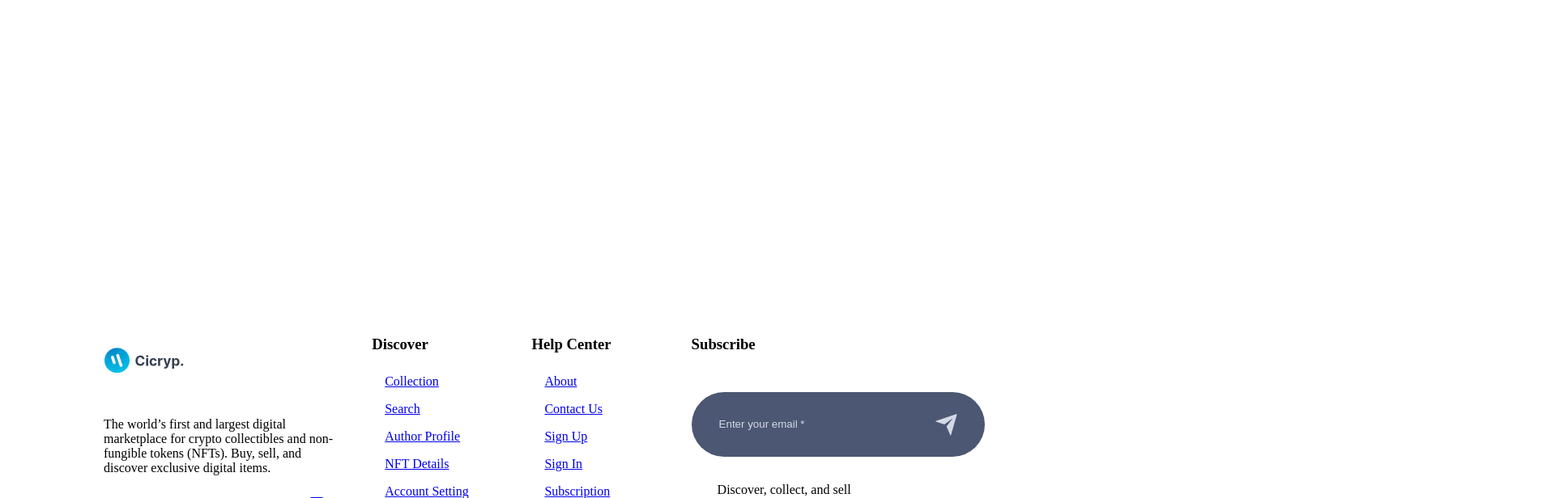
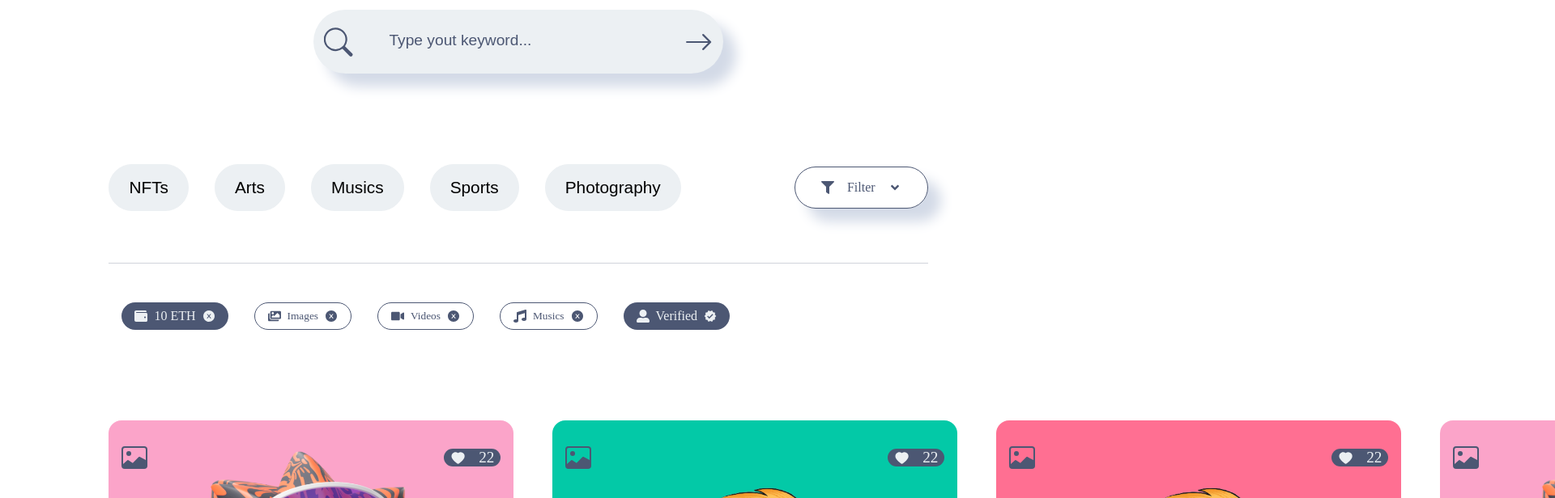
Before and after one commit to Hadhemi33/Template-NFTMarketplacearket, a Next.js app: page /searchPage in a window 1280 px wide. Before the commit this address had no page. Shown: the part 580-1196 px from the top of the page at 81% size, 1920 px wide, since content can reach past the window. Built offline with nearby package versions, Linux system fonts and the light colour scheme.

Commit message:
searchPage

```diff
--- /dev/null
+++ b/SearchPage/SearchBar/SearchBar.jsx
@@ -0,0 +1,18 @@
+import React from "react";
+import { BsSearch, BsArrowRight } from "react-icons/bs";
+
+//INTERNAL IMPORT
+import Style from "./SearchBar.module.css";
+const SearchBar = () => {
+  return (
+    <div className={Style.SearchBar}>
+      <div className={Style.SearchBar_box}>
+        <BsSearch className={Style.SearchBar_box_icon} />
+        <input type="text" placeholder="Type yout keyword..." />
+        <BsArrowRight className={Style.SearchBar_box_icon} />
+      </div>
+    </div>
+  );
+};
+
+export default SearchBar;
--- /dev/null
+++ b/SearchPage/SearchBar/SearchBar.module.css
@@ -0,0 +1,47 @@
+
+
+.SearchBar{
+    width: 100%;
+}
+
+.SearchBar_box{
+    width: 40%;
+    margin:  0 auto;
+    background-color: var(--main-bg-color);
+    color: var(--main-bg-color);
+    display: flex;
+    border-radius: 5rem;
+    align-items: center;
+    margin-top: 8rem;
+    margin-bottom: 3rem;
+    box-shadow: var(--box-shadow);
+}
+
+.SearchBar_box_icon{
+    font-size: 3rem;
+    padding: .5rem .8rem;
+    cursor: pointer;
+    color: var(--icons-color)
+}
+
+.SearchBar_box input{
+    width: 85%;
+    border: 0;
+    outline: 0;
+    padding: 2rem;
+    background-color: var(--main-bg-color);
+
+}
+
+.SearchBar_box input::placeholder{
+    color: var(--icons-color);
+    font-size: 1.2rem;
+}
+
+@media screen and (max-width: 35em) {
+    .SearchBar_box{
+        width: 90%;
+        margin-top: 2rem;
+        margin-bottom: 1rem;
+    }
+}
--- /dev/null
+++ b/SearchPage/searchBarIndex.js
@@ -0,0 +1,3 @@
+import SearchBar from "./SearchBar/SearchBar";
+
+export { SearchBar };
--- a/components/NavBar/Discover/Discover.jsx
+++ b/components/NavBar/Discover/Discover.jsx
@@ -12,7 +12,7 @@ const Discover = () => {
     },
     {
       name: "Search",
-      link: "search",
+      link: "searchPage",
     },
     {
       name: "Author Profile",
--- /dev/null
+++ b/pages/searchPage.js
@@ -0,0 +1,35 @@
+import React from "react";
+
+//INTRNAL IMPORT
+import Style from "../styles/searchPage.module.css";
+import { Slider, Brand } from "../components/componentsIndex";
+import { SearchBar } from "../SearchPage/searchBarIndex";
+import { Filter } from "../components/componentsIndex";
+
+import { NFTCardTwo, Banner } from "../collectionPage/collectionIndex";
+import images from "../img";
+
+const searchPage = () => {
+  const collectionArray = [
+    images.nft_image_1,
+    images.nft_image_2,
+    images.nft_image_3,
+    images.nft_image_1,
+    images.nft_image_2,
+    images.nft_image_3,
+    images.nft_image_1,
+    images.nft_image_2,
+  ];
+  return (
+    <div className={Style.searchPage}>
+      <Banner bannerImage={images.creatorbackground2} />
+      <SearchBar />
+      <Filter />
+      <NFTCardTwo NFTData={collectionArray} />
+      <Slider />
+      <Brand />
+    </div>
+  );
+};
+
+export default searchPage;
```
Also changed, not shown: styles/author.module.css (+6 -10 lines), styles/searchPage.module.css (added).
